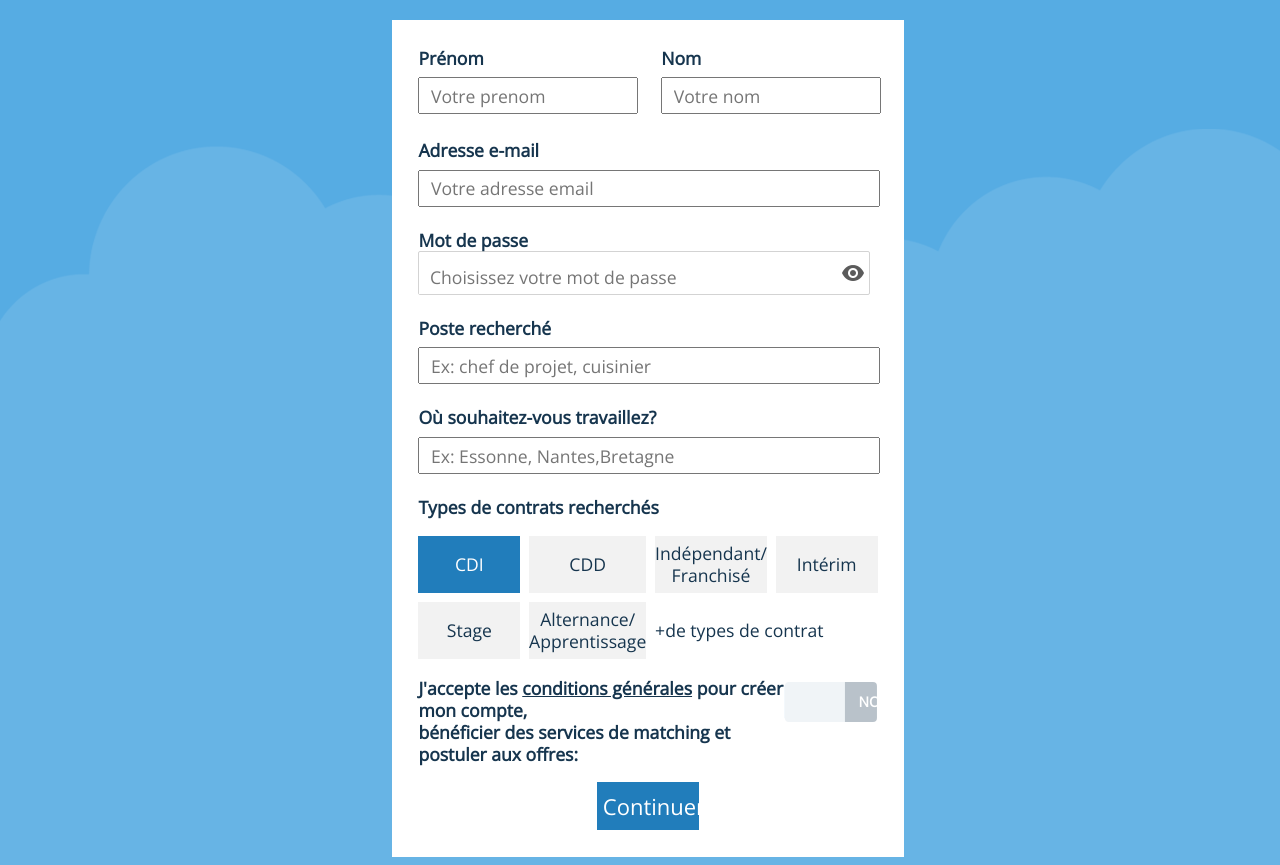
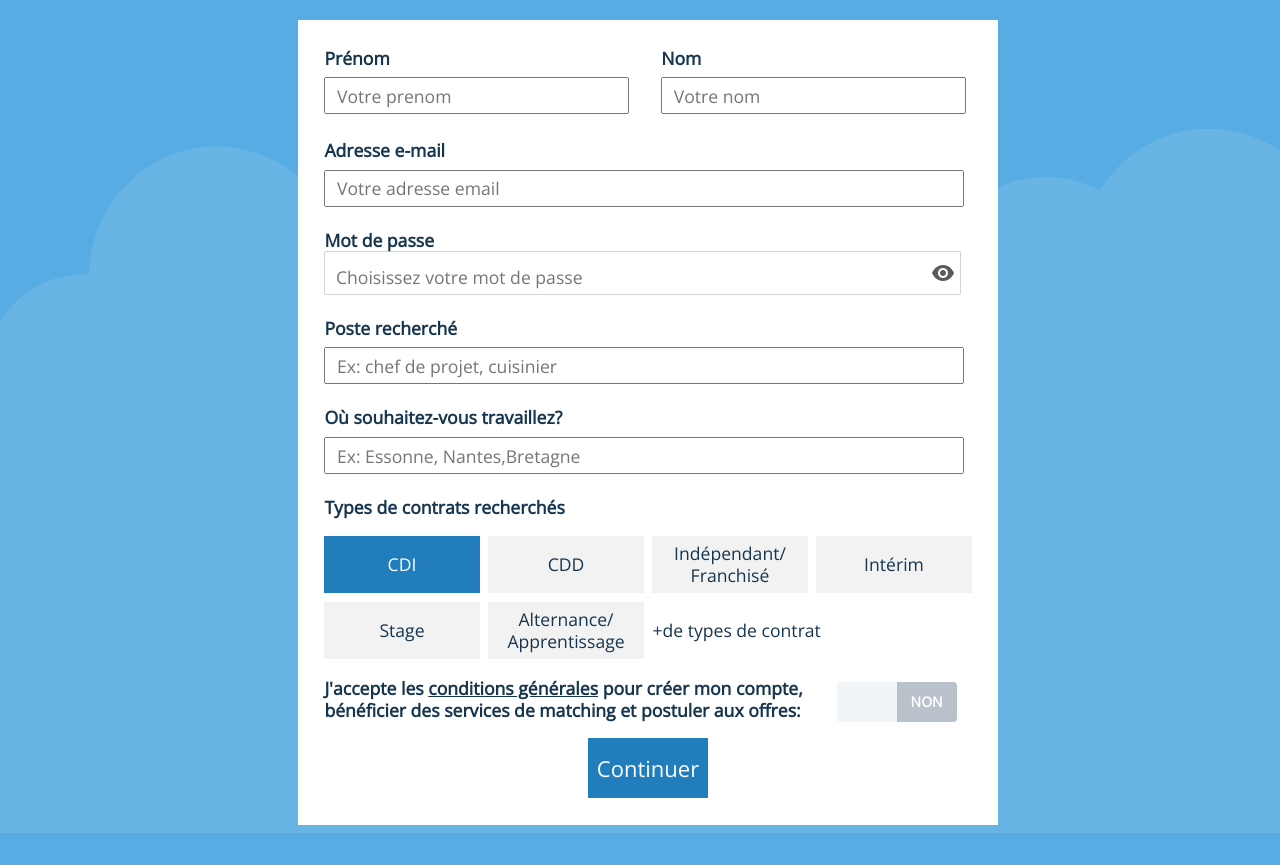
Before and after one commit to nickqadosh/integration, a plain HTML site: page index.html in a window 1280 px wide. Shown: the part 142-1007 px from the top of the page. After the commit the page ends 975 px from the top, so only its background shows below. Drawn offline with nearby package versions, Linux system fonts and the light colour scheme.

Commit message:
integration

```diff
--- a/style.css
+++ b/style.css
@@ -8,7 +8,7 @@ body{
     width: 100vw;
 }
 main{
-    width: 40vw;
+    width: 700px;
     margin: auto;
 }
 .password{
@@ -190,8 +190,8 @@ a{
     font-size: 1.25em;
     line-height: 1.5em;
     color: white;
-    width: 8vw;
-    height: 6vh;
+    width: 120px;
+    height: 60px;
     border: none;
 
 }
```
